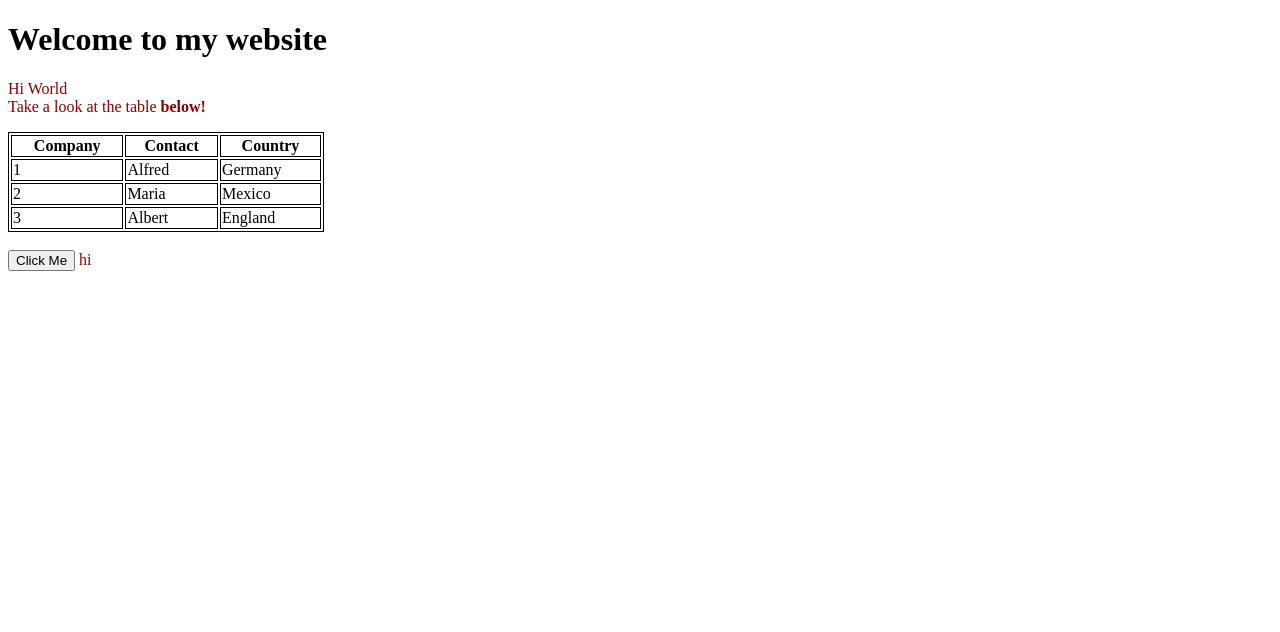
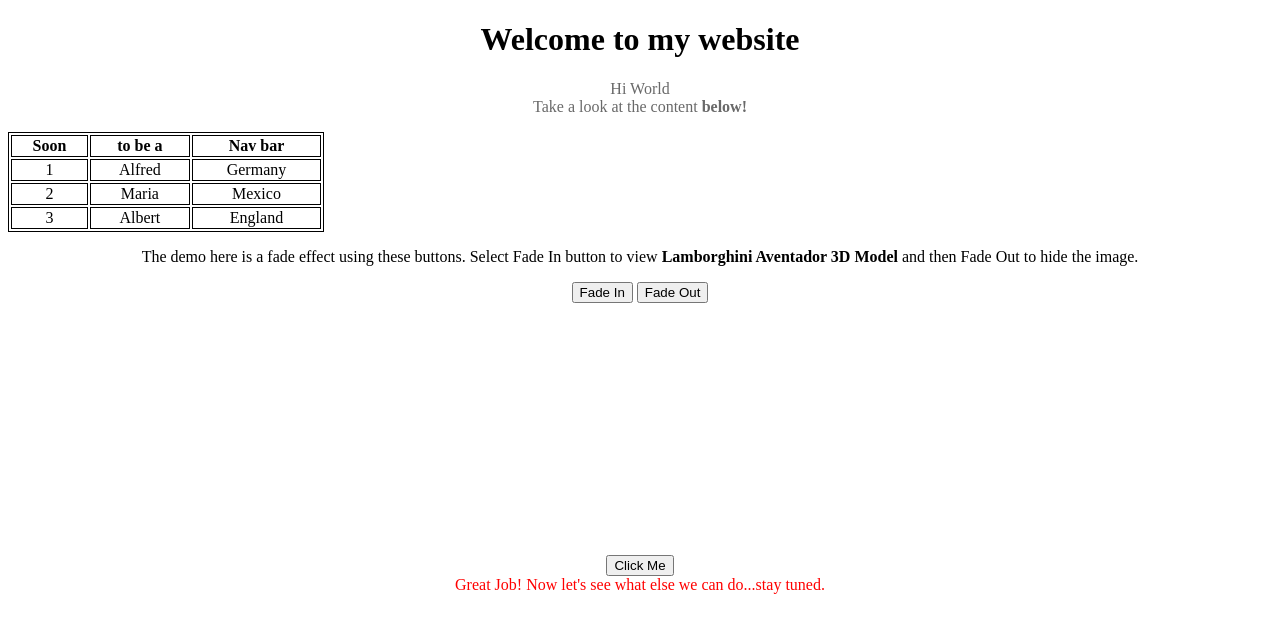
Before and after one commit to rsamanta1/demo, a plain HTML site: page index.html in a window 1280 px wide. Both pictures are taken after a click on the button "Click Me". Drawn offline with Linux system fonts and the light colour scheme.

Commit message:
Add files via upload

```diff
--- a/index.html
+++ b/index.html
@@ -9,17 +9,20 @@
 </head>
 <body>
     <h1>Welcome to my website</h1>
-    <p>Hi World<br />Take a look at the table <b>below!</b></p>
+    <p>
+        Hi World<br />Take a look at the content <b>below!</b>
+    </p>
     <style>
         table, th, td {
-            border: 1px solid black
+            border: 1px solid black;
+            text-align: center;
         }
     </style>
     <table style="width: 25%">
         <tr>
-            <th>Company</th>
-            <th>Contact</th>
-            <th>Country</th>
+            <th>Soon</th>
+            <th>to be a</th>
+            <th>Nav bar</th>
         </tr>
         <tr>
             <td>1</td>
@@ -37,10 +40,24 @@
             <td>England</td>
         </tr>
     </table>
+
+    <p id="new">The demo here is a fade effect using these buttons. Select Fade In button to view <b>Lamborghini Aventador 3D Model</b> and then Fade Out to hide the image.</p>
+    <div class="text-center">
+        <button onclick="fadeIn()">Fade In</button>
+        <button onclick="fadeOut()">Fade Out</button>
+        <br />
+        <br />
+        <img id="img1" src="lamborghini.png" alt="Lambo" width="538" height="212">
+        <br />
+    </div>
+
+
+
     <br />
-    <button onclick= "addThis()">Click Me</button>
-    <p2 id="demo"></p2>
-
-    <script src="script.js"></script>
+    <div class="text-center">
+        <button onclick="addThis()">Click Me</button> <br />
+        <p3 id="demo"></p3>
+    </div>
+        <script src="script.js"></script>
 </body>
 </html>
--- a/script.js
+++ b/script.js
@@ -1,11 +1,39 @@
 //console.log("Halu, this works");
 
-/*function addThis(a, b) {
+var opacity = 0;
+var myInterval = 0;
 
-    return a + b;
-    document.getElementById("demo").innerHTML = 15;
-}*/
+function fadeIn() {
+    myInterval = setInterval(show, 20);
+}
+function fadeOut() {
+    myInterval = setInterval(hide, 20);
+}
+
+function show() {
+    var img = document.getElementById("img1");
+    opacity = Number(window.getComputedStyle(img).getPropertyValue("opacity")); //fetch opacity
+    if (opacity < 1) {
+        opacity = opacity + 0.1;
+        img.style.opacity = opacity;
+    }
+    else {
+        clearInterval(myInterval);
+    }
+}
+function hide() {
+    var img = document.getElementById("img1");
+    opacity = Number(window.getComputedStyle(img).getPropertyValue("opacity")); //fetch opacity
+    if (opacity > 0) {
+        opacity = opacity - 0.1;
+        img.style.opacity = opacity;
+    }
+    else {
+        clearInterval(myInterval);
+    }
+}
+
 function addThis() {
 
-    document.getElementById("demo").innerHTML = "hi";
+    document.getElementById("demo").innerHTML = "Great Job! Now let's see what else we can do...stay tuned.";
 }
--- a/style.css
+++ b/style.css
@@ -1,13 +1,24 @@
 h1 {
     color: black;
+    text-align: Center;
+}
+
+p {
+    color: dimgrey;
+    text-align: center;
+}
+#new {
+    color: black;
+    text-align: center;
+}
+p3 {
+    color: red;
     text-align: left;
 }
 
-p {
-    color: darkred;
-    text-align: left;
+img {
+    opacity:0;
 }
-p2 {
-    color: darkred;
-    text-align: left;
+.text-center {
+    text-align: center;
 }
```
